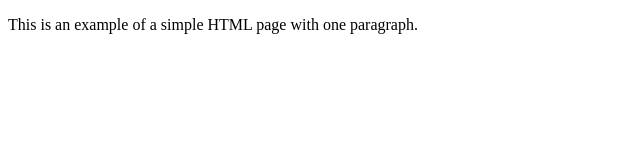
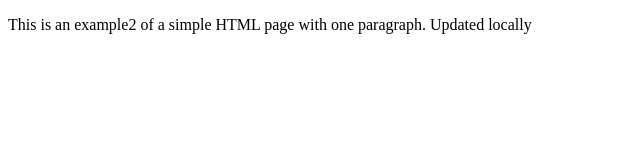
Before and after one commit to aayushgavande/Persistent_Demo_1, a plain HTML site: page index.html in a window 1280 px wide. Shown: the whole page, without its empty margins (0-640 px from the left). Drawn offline with Linux system fonts and the light colour scheme.

Commit message:
Commit Locally

```diff
--- a/index.html
+++ b/index.html
@@ -1,9 +1,9 @@
 <!DOCTYPE html>
 <html>
     <head>
-        <title>Example</title>
+        <title>Example 2</title>
     </head>
     <body>
-        <p>This is an example of a simple HTML page with one paragraph.</p>
+        <p>This is an example2 of a simple HTML page with one paragraph.  Updated locally</p>
     </body>
 </html>
```
